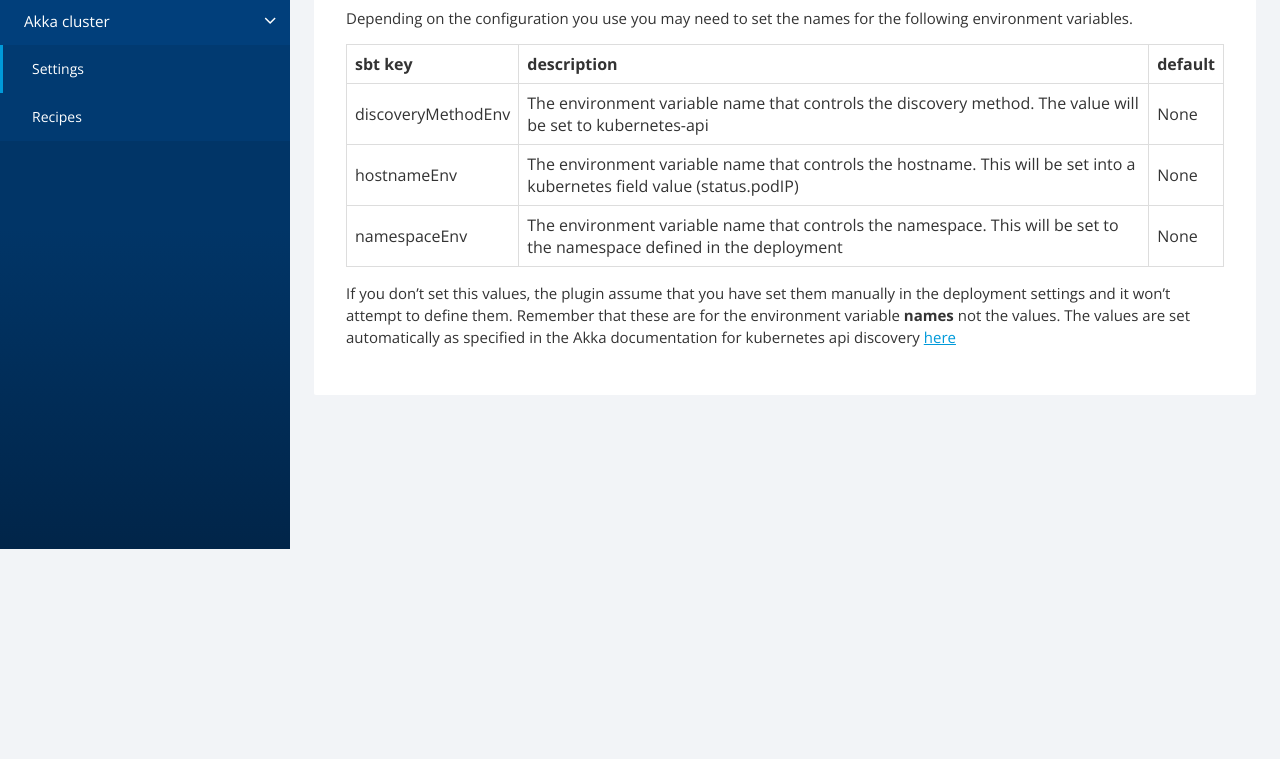
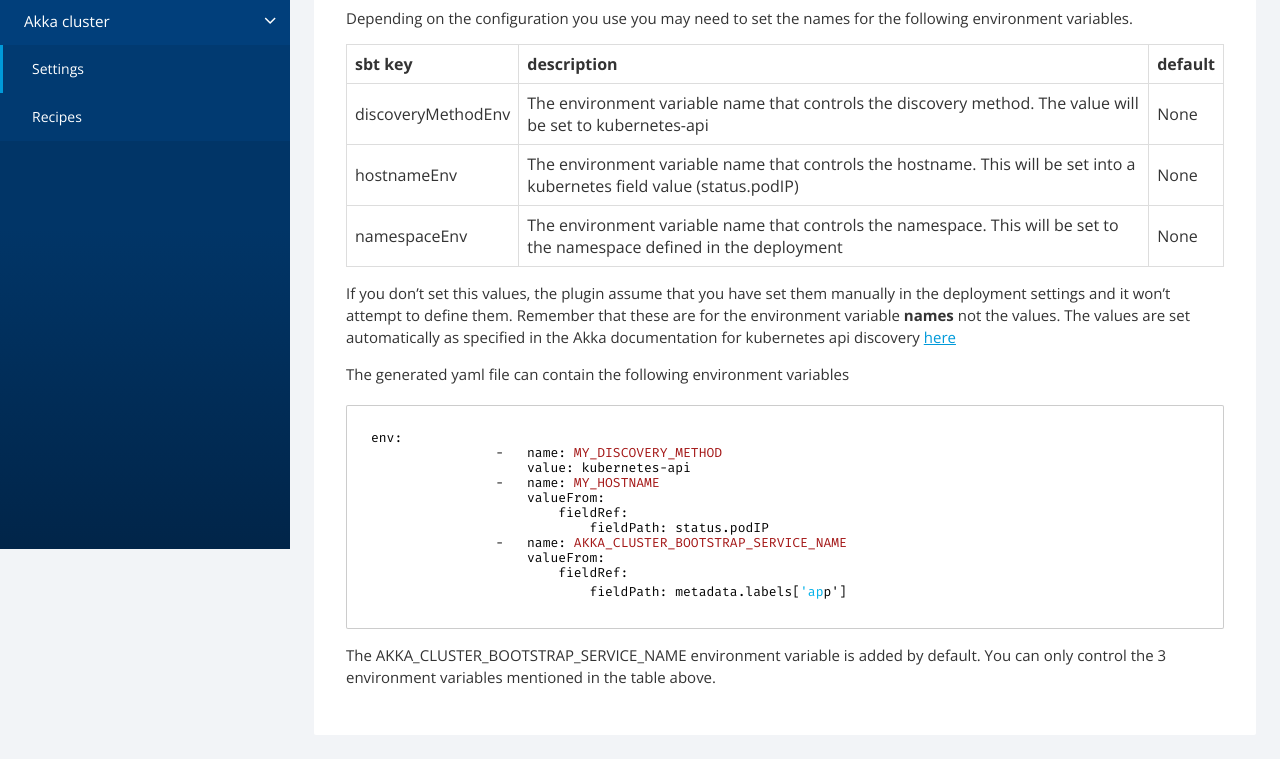
Before and after one commit to vaslabs/sbt-kubeyml, a plain HTML site: page akka-cluster/settings/index.html in a window 1280 px wide. Shown: the part 251-1010 px from the top of the page. Before the commit the page ends 800 px from the top, so only its background shows below. Drawn offline with nearby package versions, Linux system fonts and the light colour scheme; no server answers.

Commit message:
updated site

```diff
--- a/akka-cluster/settings/index.html
+++ b/akka-cluster/settings/index.html
@@ -32,6 +32,23 @@
 <p>If you don’t set this values, the plugin assume that you have set them manually in the deployment settings and it
 won’t attempt to define them. Remember that these are for the environment variable <strong>names</strong> not the values. The
 values are set automatically as specified in the Akka documentation for kubernetes api discovery <a href="https://doc.akka.io/docs/akka-management/current/bootstrap/kubernetes-api.html">here</a></p>
+
+<p>The generated yaml file can contain the following environment variables</p>
+<div class="language-yaml highlighter-rouge"><div class="highlight"><pre class="highlight"><code><span class="na">env</span><span class="pi">:</span>
+                <span class="pi">-</span>   <span class="na">name</span><span class="pi">:</span> <span class="s">MY_DISCOVERY_METHOD</span>
+                    <span class="na">value</span><span class="pi">:</span> <span class="s">kubernetes-api</span>
+                <span class="pi">-</span>   <span class="na">name</span><span class="pi">:</span> <span class="s">MY_HOSTNAME</span>
+                    <span class="na">valueFrom</span><span class="pi">:</span>
+                        <span class="na">fieldRef</span><span class="pi">:</span>
+                            <span class="na">fieldPath</span><span class="pi">:</span> <span class="s">status.podIP</span>
+                <span class="pi">-</span>   <span class="na">name</span><span class="pi">:</span> <span class="s">AKKA_CLUSTER_BOOTSTRAP_SERVICE_NAME</span>
+                    <span class="na">valueFrom</span><span class="pi">:</span>
+                        <span class="na">fieldRef</span><span class="pi">:</span>
+                            <span class="na">fieldPath</span><span class="pi">:</span> <span class="s">metadata.labels['app']</span>
+</code></pre></div></div>
+
+<p>The AKKA_CLUSTER_BOOTSTRAP_SERVICE_NAME environment variable is added by default. You can only control
+the 3 environment variables mentioned in the table above.</p>
 </section></div></div></div></div><script src="/highlight/highlight.pack.js"></script><script>
 // For all code blocks, copy the language from the containing div
 // to the inner code tag (where hljs expects it to be)
```
